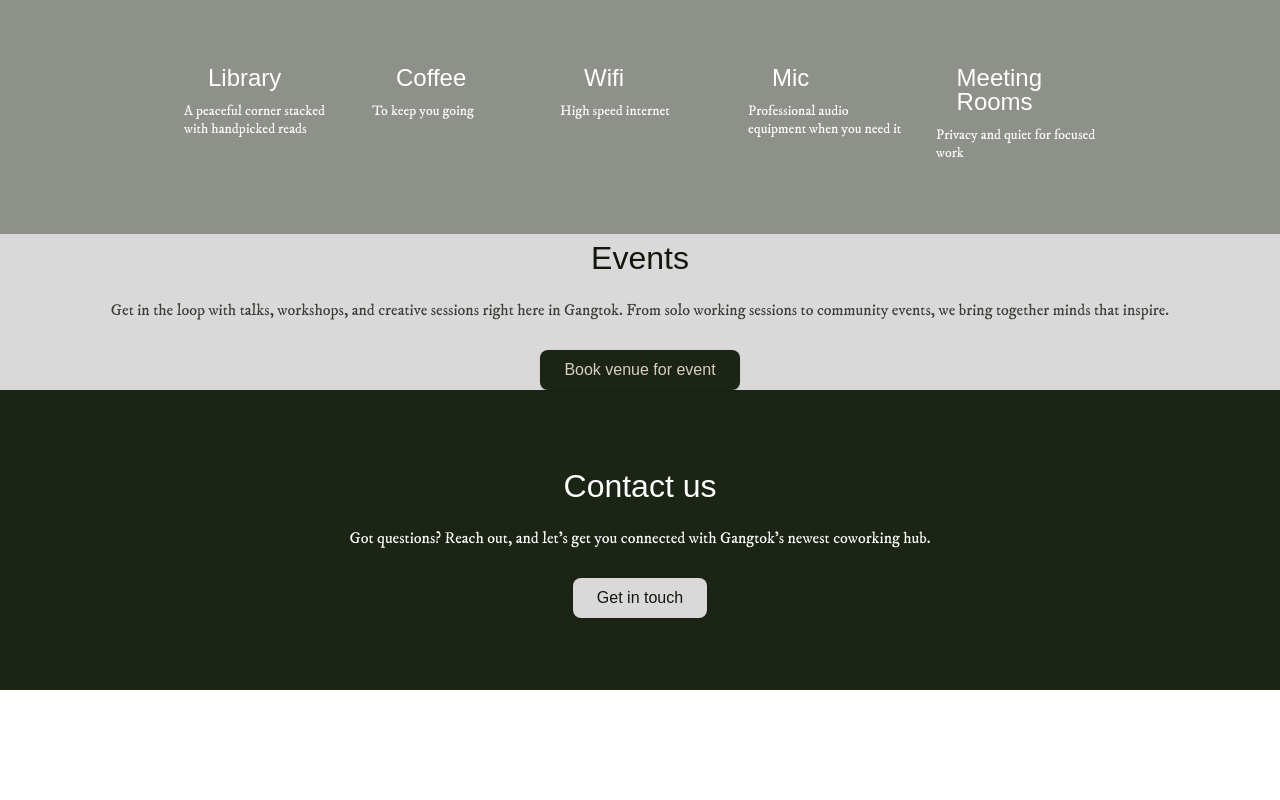
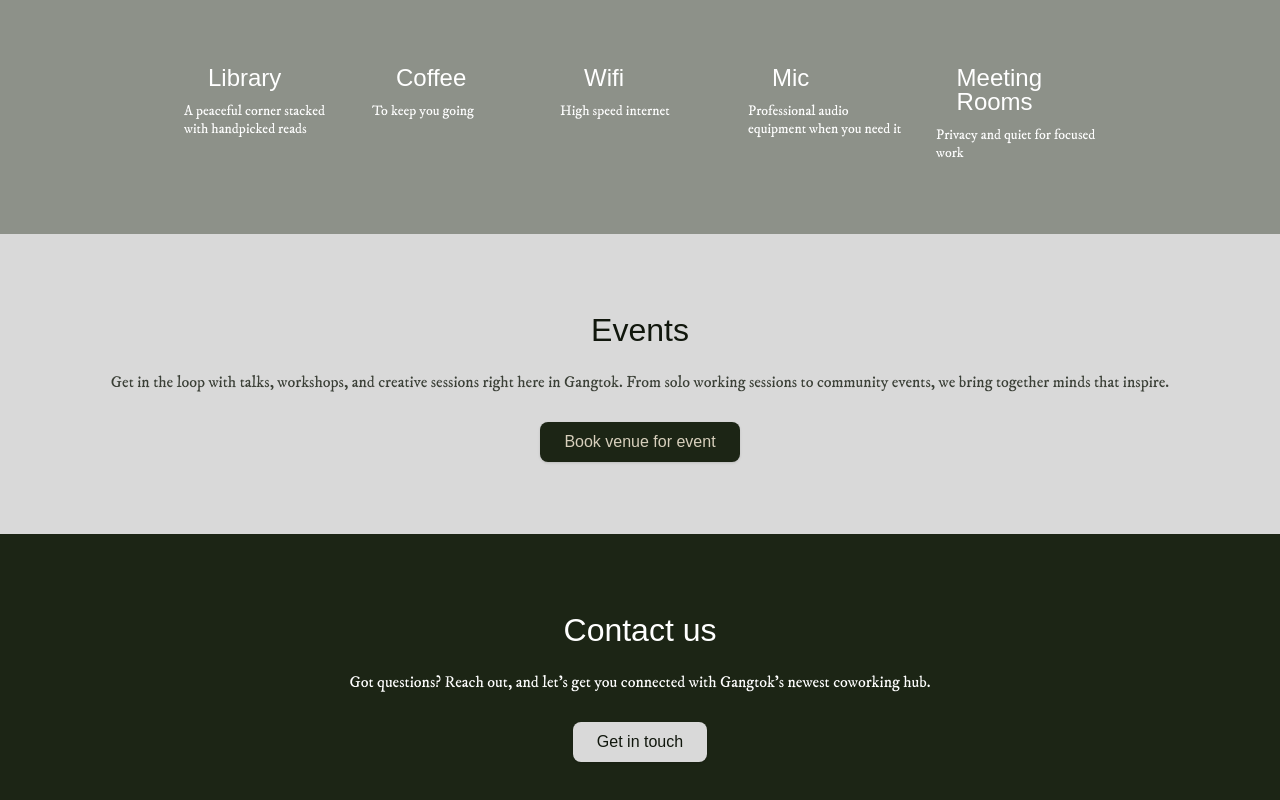
Before and after one commit to redendron-media/sanctorum, a Next.js app: page / in a window 1280 px wide. Shown: the part 1774-2574 px from the top of the page. Before the commit the page ends 2464 px from the top, so only its background shows below. Built offline with nearby package versions, Linux system fonts and the light colour scheme; some icons are missing; a web font is replaced by a local one.

Commit message:
error fix

```diff
--- a/components/sections/events/page.tsx
+++ b/components/sections/events/page.tsx
@@ -3,7 +3,7 @@ import React from "react";
 
 const Events = () => {
   return (
-    <section className="bg-surface gap-4 px-10 py-[72] flex flex-col justify-center">
+    <section className="bg-surface gap-4 px-10 py-[72px] flex flex-col justify-center">
       <h1 className=" text-textdark text-center mobile3">Events</h1>
       <div className="flex flex-col gap-7 items-center">
         <p className="text-textdark-300 text-center text-balance line-clamp-2">
```
